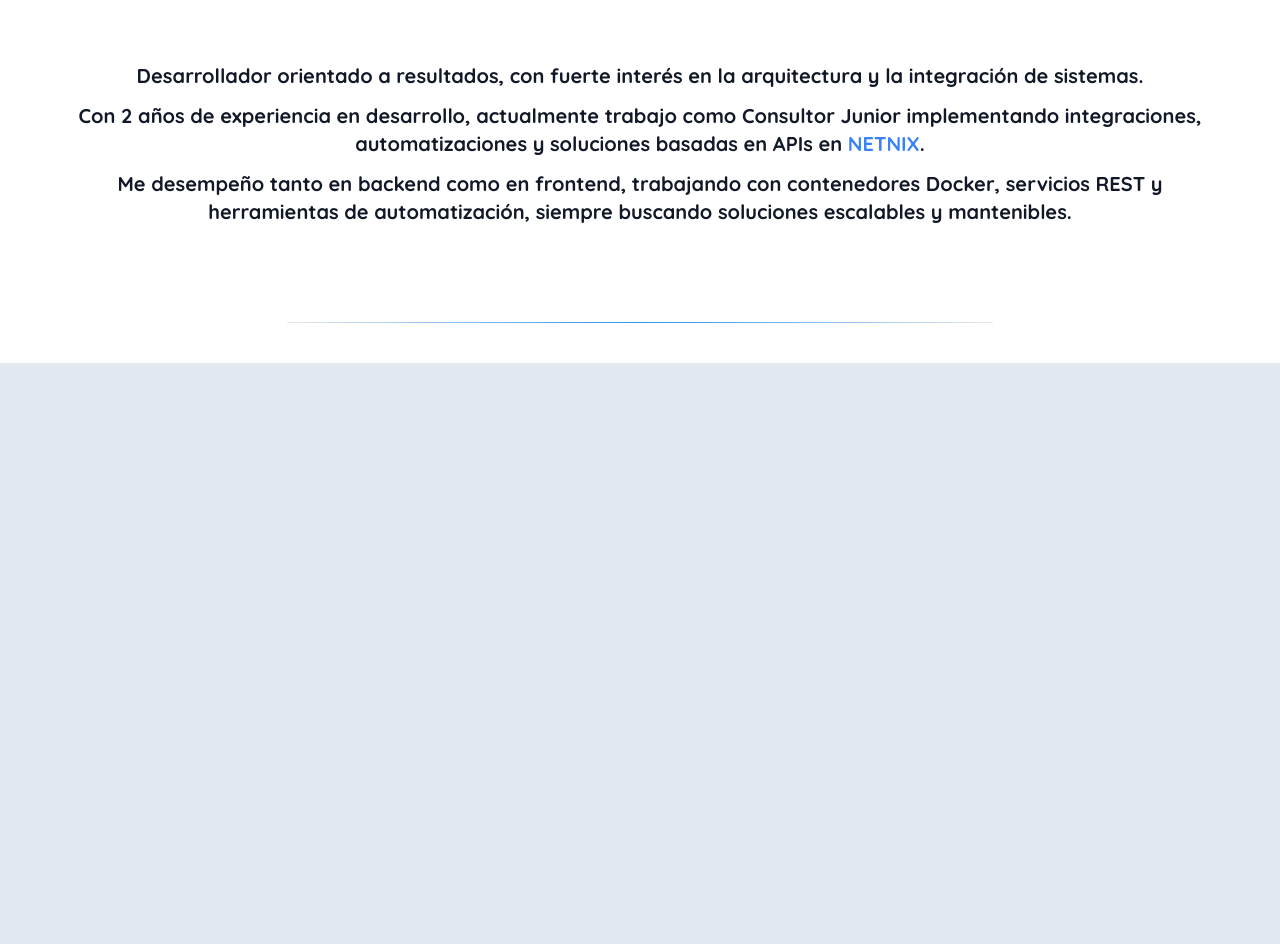
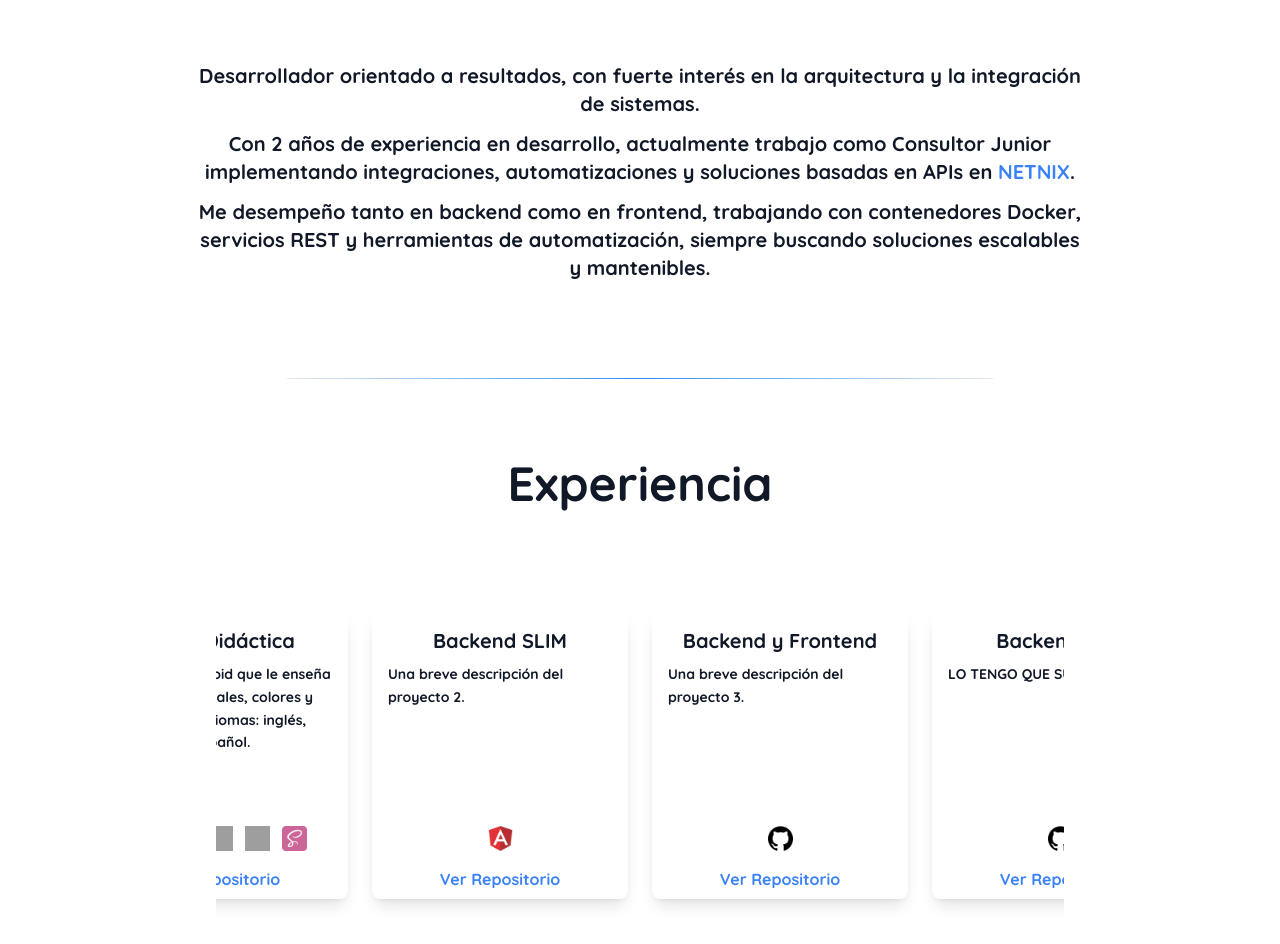
Before and after one commit to TomasGauna/TomasGauna.github.io, a Next.js app: page / in a window 1280 px wide. Shown: the part 602-1546 px from the top of the page. Before the commit the page ends 965 px from the top, so only its background shows below. Built offline with nearby package versions, Linux system fonts and the light colour scheme; grey boxes are pictures that could not be loaded.

Commit message:
feat: enhance Experiencia and Presentacion components with dark mode support; update page layout for theme consistency

```diff
--- a/app/components/Experiencia/Experiencia.tsx
+++ b/app/components/Experiencia/Experiencia.tsx
@@ -13,12 +13,13 @@ interface ExperienciaProps {
     boxTranslations: {
       verRepositorio: string;
     };
-  }
+  };
+  isDark: boolean;
 }
 
-const Experiencia: React.FC<ExperienciaProps> = ({ translations }) => {
+const Experiencia: React.FC<ExperienciaProps> = ({ translations, isDark }) => {
   return (
-    <div className='flex flex-col items-center justify-center mt-10 w-full mb-8'> {/* ACA SEPARO DEL SEPARATOR */}
+    <div className={`flex flex-col items-center justify-center mt-10 w-full mb-8 ${isDark ? 'text-white' : 'text-gray-900'}`}>
       <p className='lg:text-5xl text-4xl mb-14'>{translations.title}</p>
       <div className='mb-16 flex lg:flex-row flex-col h-full items-center lg:items-baseline lg:h-96 w-screen justify-center lg:gap-6'>
         {translations.projects.map((project, index) => (
--- a/app/components/Presentacion/Presentacion.tsx
+++ b/app/components/Presentacion/Presentacion.tsx
@@ -20,7 +20,6 @@ interface PresentacionProps {
 const Presentacion: React.FC<PresentacionProps> = ({ translations, isDark }) => {
   return (
     <div>
-
       {/* HERO con imagen de fondo */}
       <div className="relative flex items-center justify-center overflow-hidden min-h-[600px] pt-16">
 
@@ -69,7 +68,7 @@ const Presentacion: React.FC<PresentacionProps> = ({ translations, isDark }) =>
       </div>
 
       {/* Descripción debajo del hero */}
-      <div className="text-center lg:mt-16 lg:text-xl mt-10 text-sm w-11/12 mx-auto flex flex-col items-center gap-3 mb-14">
+      <div className="text-center lg:max-w-4xl lg:mt-16 lg:text-xl mt-10 text-sm w-11/12 mx-auto flex flex-col items-center gap-3 mb-14">
         <p>{translations.descripcion1}</p>
         <p>
           {translations.descripcion2}{' '}
--- a/app/page.tsx
+++ b/app/page.tsx
@@ -41,13 +41,13 @@ return (
         <Reveal width='100%'>
           <Separator isDark={isDark} />
         </Reveal>
-        {/* <Reveal width="100%">
+        <Reveal width="100%">
           <Experiencia translations={translations.experiencia} isDark={isDark} />
         </Reveal>
         <Reveal width='100%'>
-          <Separator />
+          <Separator isDark={isDark} />
         </Reveal>
-        <Reveal width="100%">
+        {/* <Reveal width="100%">
           <Stack isDark={isDark} />
         </Reveal>
         <Reveal width='100%'>
```
